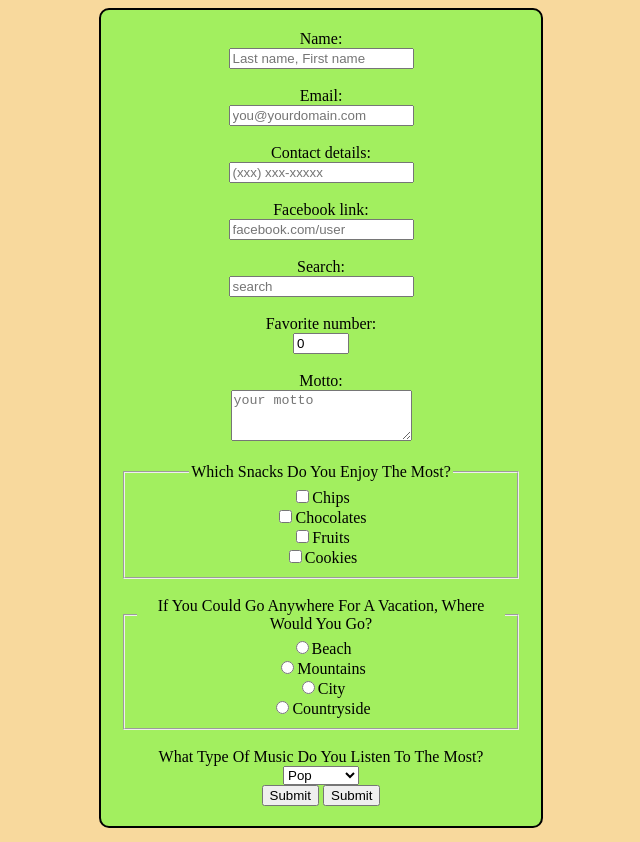
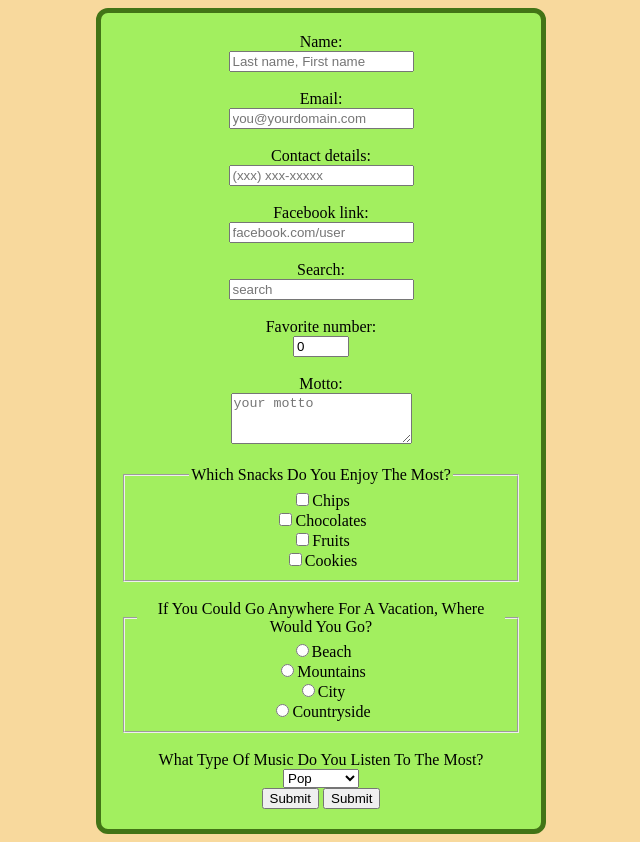
Before and after one commit to jaythirdy/slambook, a plain HTML site: page index.html in a window 1280 px wide. Shown: the whole page, without its empty margins (319-959 px from the left). Drawn offline with Linux system fonts and the light colour scheme.

Commit message:
Update capitle_slambook.css

```diff
--- a/capitle_slambook.css
+++ b/capitle_slambook.css
@@ -6,9 +6,10 @@ body {
     height: auto;
     padding: 20px;
     background-color: #a2ef5f;
-    border: 2px solid #000000;
-    border-radius: 10px;
+    border: 5px solid #000000;
+    border-radius: 12px;
     text-align: center;
- border-style: solid;
- margin:auto
+    border-style: solid;
+    margin:auto;
+    border-color: #427416;
  }
```
